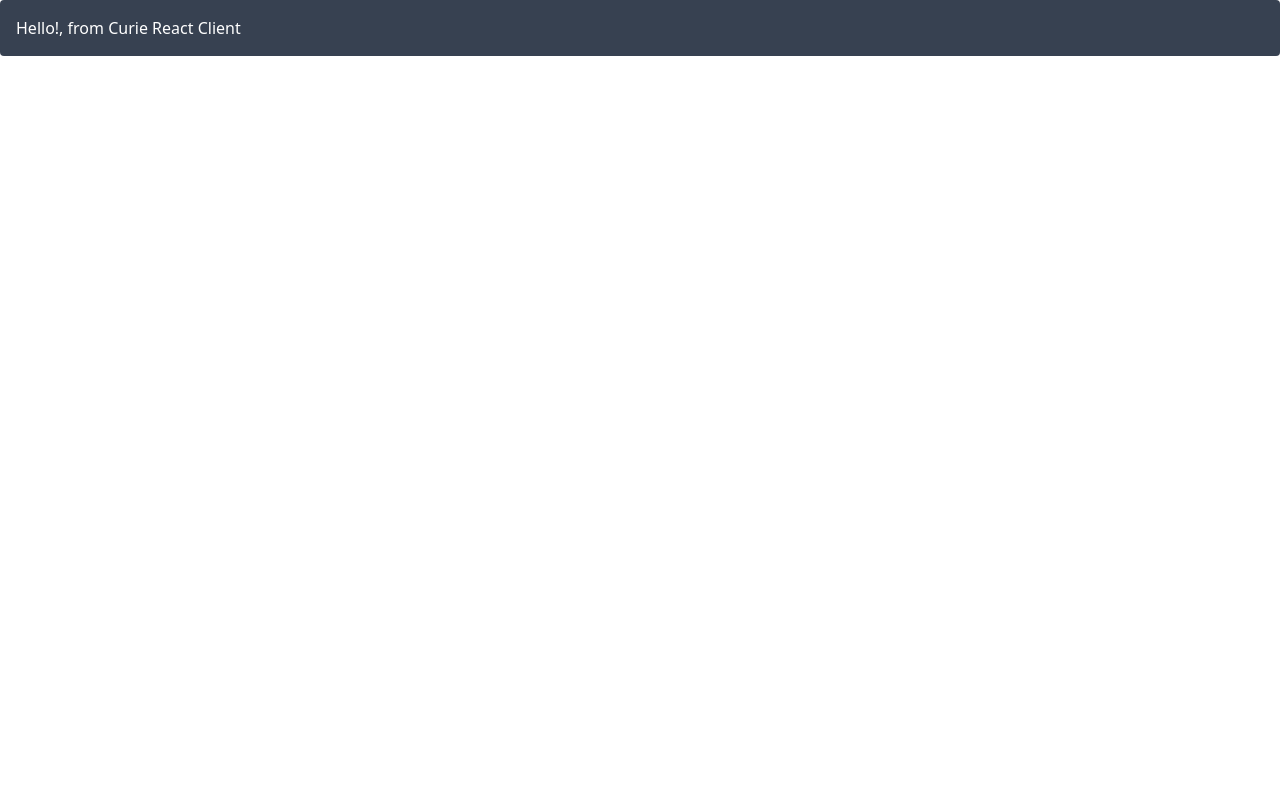
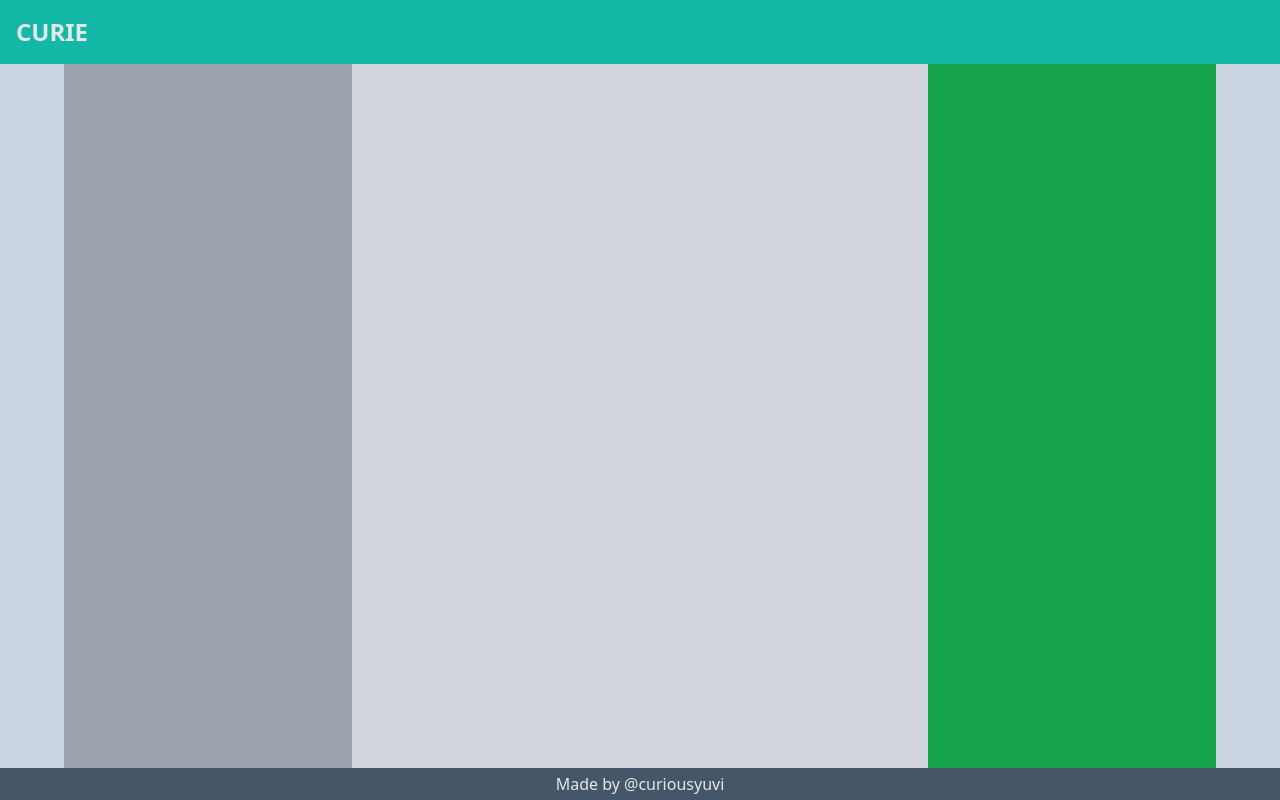
Before and after one commit to curiousyuvi/curie, a React (Create React App) app in the folder client/: page / in a window 1280 px wide. Built offline with nearby package versions, Linux system fonts and the light colour scheme.

Commit message:
create: created header, footer, home, rooms, room, music components

```diff
--- a/client/package.json
+++ b/client/package.json
@@ -13,6 +13,7 @@
     "axios": "^0.27.2",
     "react": "^18.1.0",
     "react-dom": "^18.1.0",
+    "react-router-dom": "^6.3.0",
     "react-scripts": "5.0.1",
     "typescript": "^4.6.4",
     "web-vitals": "^2.1.4"
--- a/client/public/index.html
+++ b/client/public/index.html
@@ -1,20 +1,16 @@
 <!DOCTYPE html>
-<html lang="en">
+<html lang="en" class="h-full w-full p-0 m-0 overflow-auto">
   <head>
     <meta charset="utf-8" />
-    <link rel="icon" href="%PUBLIC_URL%/favicon.ico" />
     <meta name="viewport" content="width=device-width, initial-scale=1" />
-    <meta name="theme-color" content="#000000" />
     <meta
       name="description"
       content="Web site created using create-react-app"
     />
-    <link rel="apple-touch-icon" href="%PUBLIC_URL%/logo192.png" />
     <!--
       manifest.json provides metadata used when your web app is installed on a
       user's mobile device or desktop. See https://developers.google.com/web/fundamentals/web-app-manifest/
     -->
-    <link rel="manifest" href="%PUBLIC_URL%/manifest.json" />
     <!--
       Notice the use of %PUBLIC_URL% in the tags above.
       It will be replaced with the URL of the `public` folder during the build.
@@ -24,11 +20,11 @@
       work correctly both with client-side routing and a non-root public URL.
       Learn how to configure a non-root public URL by running `npm run build`.
     -->
-    <title>React App</title>
+    <title>Curie</title>
   </head>
-  <body>
+  <body class="h-full w-full p-0 m-0 overflow-auto">
     <noscript>You need to enable JavaScript to run this app.</noscript>
-    <div id="root"></div>
+    <div id="root" class="h-full w-full p-0 m-0 overflow-auto"></div>
     <!--
       This HTML file is a template.
       If you open it directly in the browser, you will see an empty page.
--- a/client/src/App.tsx
+++ b/client/src/App.tsx
@@ -1,10 +1,24 @@
 import React from "react";
+import { BrowserRouter as Router, Routes, Route } from "react-router-dom";
+import Footer from "./components/Footer";
+import Header from "./components/Header";
+import Home from "./pages/Home";
 
 function App() {
   return (
-    <div className="bg-gray-700 text-white p-4 rounded">
-      Hello!, from Curie React Client
-    </div>
+    <>
+      <div className="bg-slate-300 w-full flex flex-col items-center">
+        <Header />
+        <div className="max-w-6xl w-full h-[calc(100vh-6rem)]">
+          <Router>
+            <Routes>
+              <Route path="/" element={<Home />} />
+            </Routes>
+          </Router>
+        </div>
+        <Footer />
+      </div>
+    </>
   );
 }
 
--- /dev/null
+++ b/client/src/components/Footer.tsx
@@ -0,0 +1,7 @@
+export default function Footer() {
+  return (
+    <div className="w-full h-8 bg-slate-600 text-gray-200 px-4 flex justify-center items-center">
+      <h2>Made by @curiousyuvi</h2>
+    </div>
+  );
+}
--- /dev/null
+++ b/client/src/components/Header.tsx
@@ -0,0 +1,7 @@
+export default function Header() {
+  return (
+    <div className="w-full h-16 bg-teal-500 text-gray-200 flex px-4 items-center">
+      <h1 className="font-bold text-2xl m-0">CURIE</h1>
+    </div>
+  );
+}
--- /dev/null
+++ b/client/src/components/Music.tsx
@@ -0,0 +1,3 @@
+export default function Music() {
+  return <div className="h-full bg-green-600 w-1/4"></div>;
+}
--- /dev/null
+++ b/client/src/components/Room.tsx
@@ -0,0 +1,3 @@
+export default function Room() {
+  return <div className="h-full bg-gray-300 w-2/4"></div>;
+}
--- /dev/null
+++ b/client/src/components/Rooms.tsx
@@ -0,0 +1,3 @@
+export default function Rooms() {
+  return <div className="h-full bg-gray-400 w-1/4"></div>;
+}
--- /dev/null
+++ b/client/src/pages/Home.tsx
@@ -0,0 +1,13 @@
+import Music from "../components/Music";
+import Room from "../components/Room";
+import Rooms from "../components/Rooms";
+
+export default function Home() {
+  return (
+    <div className="h-full w-full bg-red-300 flex justify-center items-center">
+      <Rooms />
+      <Room />
+      <Music />
+    </div>
+  );
+}
```
Also changed, not shown: 1 other file (tests, documents, lock files or other folders).
